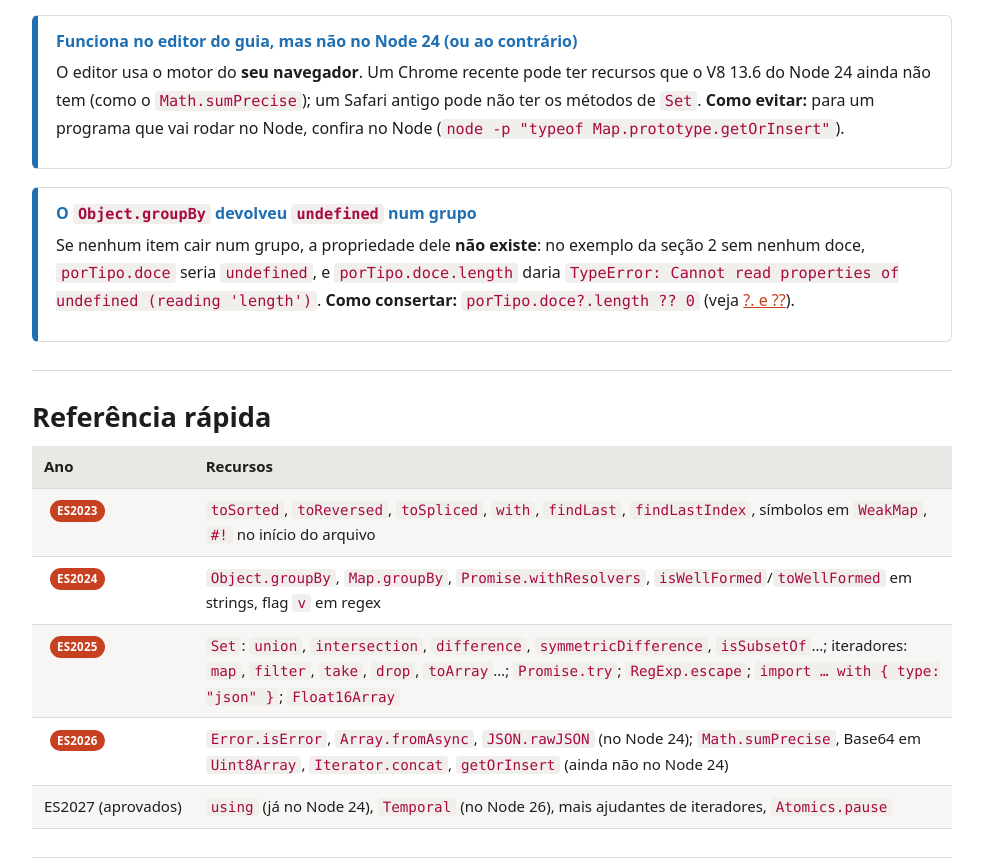
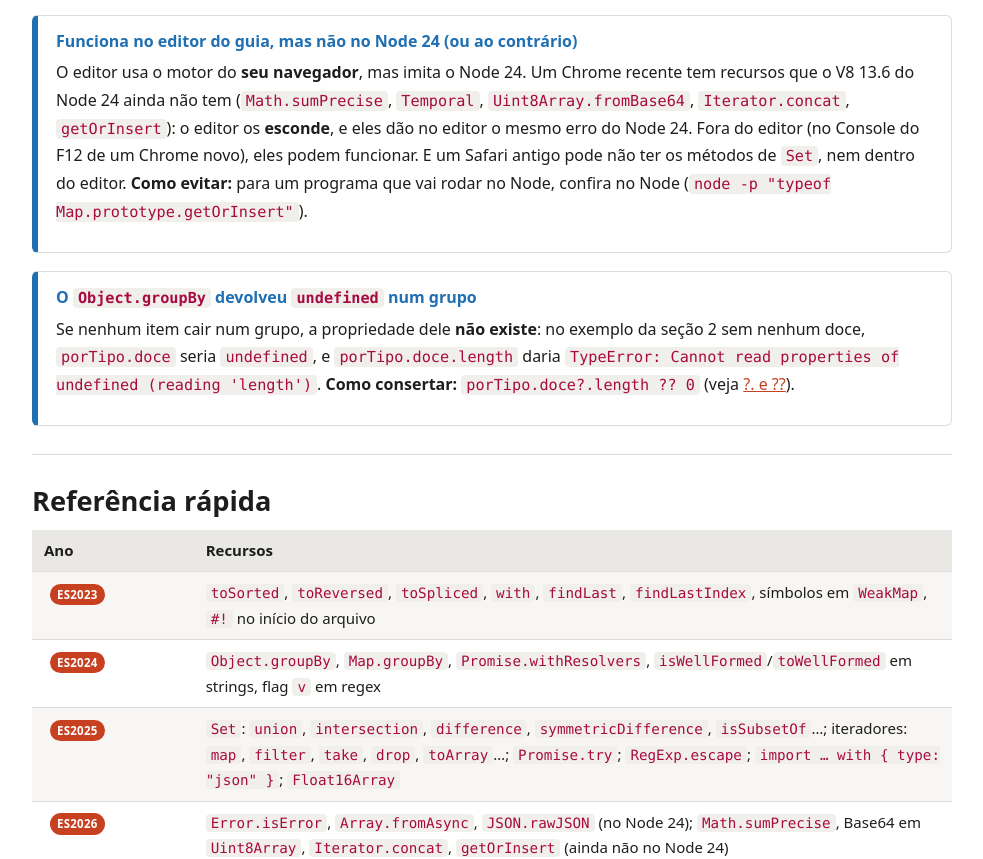
Before and after one commit to Wallysondevs/guia-js, a plain HTML site: page novidades.html in a window 1280 px wide. Shown: the part 10071-10930 px from the top of the page, without its empty margins (258-1241 px from the left). Drawn offline with Linux system fonts and the light colour scheme.

Commit message:
revisão: novidades, editor esconde os recursos novos do Chrome

```diff
--- a/novidades.html
+++ b/novidades.html
@@ -364,7 +364,7 @@ Node.js v24.22.0
 
 <div class="cenario">
 <strong>Funciona no editor do guia, mas não no Node 24 (ou ao contrário)</strong>
-<p>O editor usa o motor do <strong>seu navegador</strong>. Um Chrome recente pode ter recursos que o V8 13.6 do Node 24 ainda não tem (como o <code>Math.sumPrecise</code>); um Safari antigo pode não ter os métodos de <code>Set</code>. <strong>Como evitar:</strong> para um programa que vai rodar no Node, confira no Node (<code>node -p "typeof Map.prototype.getOrInsert"</code>).</p>
+<p>O editor usa o motor do <strong>seu navegador</strong>, mas imita o Node 24. Um Chrome recente tem recursos que o V8 13.6 do Node 24 ainda não tem (<code>Math.sumPrecise</code>, <code>Temporal</code>, <code>Uint8Array.fromBase64</code>, <code>Iterator.concat</code>, <code>getOrInsert</code>): o editor os <strong>esconde</strong>, e eles dão no editor o mesmo erro do Node 24. Fora do editor (no Console do F12 de um Chrome novo), eles podem funcionar. E um Safari antigo pode não ter os métodos de <code>Set</code>, nem dentro do editor. <strong>Como evitar:</strong> para um programa que vai rodar no Node, confira no Node (<code>node -p "typeof Map.prototype.getOrInsert"</code>).</p>
 </div>
 
 <div class="cenario">
```
